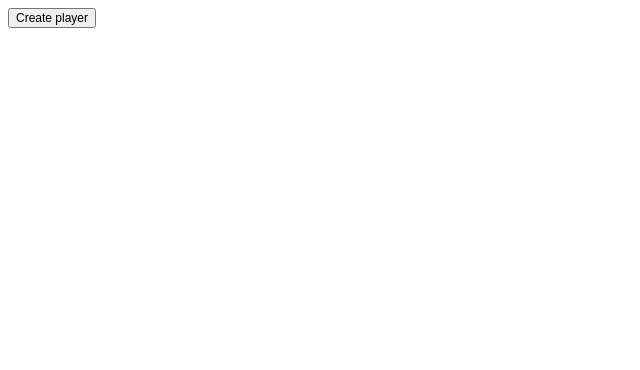
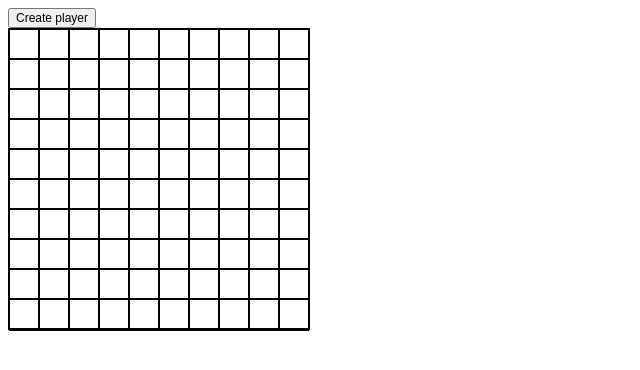
Before and after one commit to reneexie01/odin-battleship, a website built with webpack: page src/index.html in a window 1280 px wide. Shown: the whole page, without its empty margins (0-640 px from the left). Built offline with nearby package versions, Linux system fonts and the light colour scheme.

Commit message:
Added grid with coordinates as an attribute to DOM

```diff
--- a/src/index.html
+++ b/src/index.html
@@ -6,6 +6,7 @@
     <title>Odin - Battleship</title>
 </head>
 <body>
-    <div class="player1">
+    <div class="player1"></div>
+    <div class="player1-board"></div>
 </body>
 </html>
--- a/src/index.js
+++ b/src/index.js
@@ -1,4 +1,22 @@
 const player1 = document.querySelector('.player1');
+const player1Board = document.querySelector('.player1-board');
+
+generateBoard(10);
+
+function generateBoard(num) {
+    for (let i = 0; i < num; i++) {
+        const row = document.createElement('div');
+        row.classList.add('row')
+        player1Board.appendChild(row);
+        for (let j = 0; j < num; j++) {
+            const column = document.createElement('div');
+            column.classList.add('column');
+            column.setAttribute('coordinates',`(${i},${j})`);
+            player1Board.appendChild(column);
+        }
+    }
+}
+
 const createPlayer = document.createElement('button');
 createPlayer.classList.add('player1-button')
 
@@ -39,11 +57,8 @@ createPlayer.addEventListener('click', () => {
     carrierColumnH2.appendChild(carrierColumn);
     carrierH1.appendChild(carrierDirectionH2);
     carrierDirectionH2.appendChild(carrierDirection);
+
 })
-
-
-
-//TODO: Figure out how to render the array as a grid on the DOM
 
 import { Gameboard } from "./gameboard.js";
 import './styles.css';
--- a/src/styles.css
+++ b/src/styles.css
@@ -1,3 +1,16 @@
 * {
     font-size: 12px;
 }
+
+.player1-board {
+    border: 1px solid black;
+    width: 300px;
+    height: 300px;
+    display: grid;
+    grid-template-columns: 30px 30px 30px 30px 30px 30px 30px 30px 30px 30px;
+    grid-template-rows: 30px 30px 30px 30px 30px 30px 30px 30px 30px 30px;
+}
+
+.row, .column {
+    border: 1px solid black;
+}
```
Also changed, not shown: dist/bundle.js, dist/index.html.
